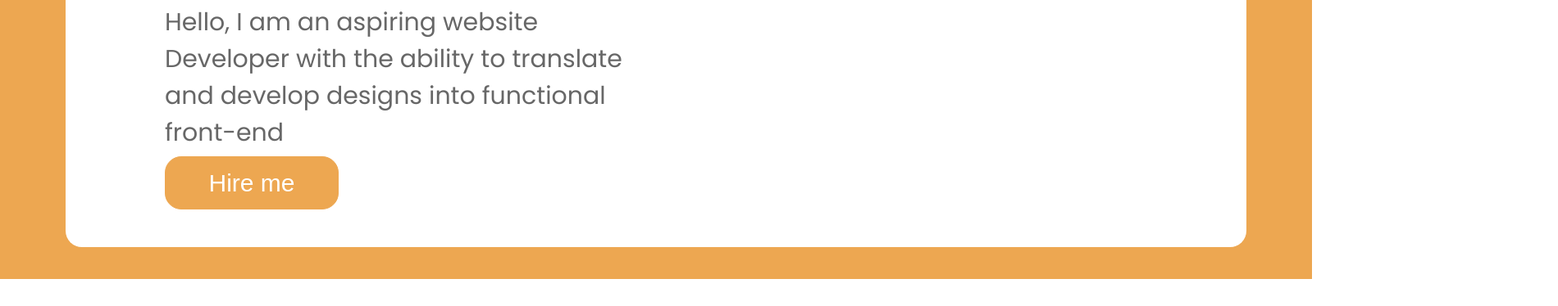
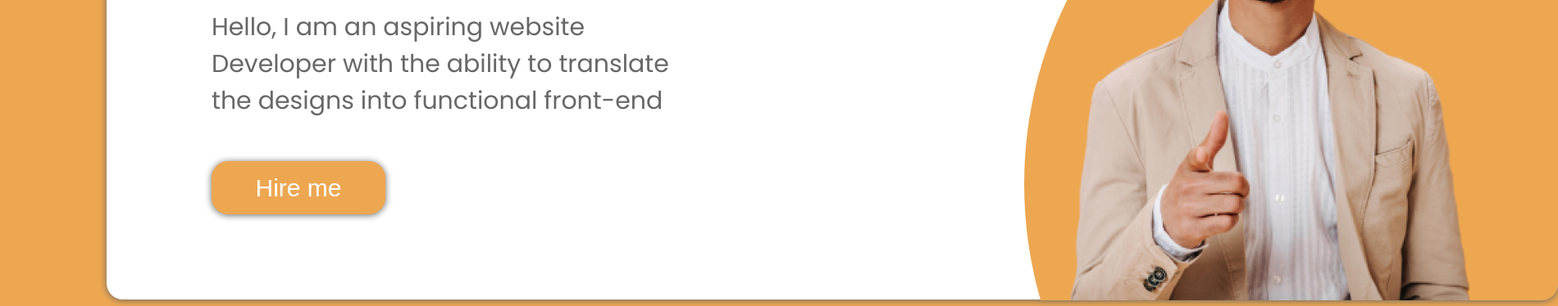
Before and after one commit to Elijah-Rufus/Landingpage, a plain HTML site: page index.html in a window 1280 px wide. Shown: the part 559-933 px from the top of the page at 82% size, 1900 px wide, since content can reach past the window. Before the commit the page ends 900 px from the top, so only its background shows below. Drawn offline with Linux system fonts and the light colour scheme.

Commit message:
my second commit

```diff
--- a/index.css
+++ b/index.css
@@ -3,69 +3,89 @@
 body {
     font-family: "Poppins", sans-serif;
     align-items: center;
+    height: 900px;
+    background-color: #EDA751;
 }
+
 * {
     margin: 0%;
     padding: 0%;
 }
 
-main {
-    width: 1600px;
-    height: 900px;
-    background-color: #EDA751;
-}
 
 .main-div {
-    width: 1440px;
-    height: 822px;
+    width: 1770px;
+    height: 880px;
     position: absolute;
     background-color: #ffffff;
     border-radius: 20px;
-    margin-inline-start: 80px;
-    margin-block-start: 39px;
+    margin-inline-start: 130px;
+    margin-block-start: 45px;
+    filter: drop-shadow(#676767 0rem 0.1rem 4px);
+    overflow: visible;
 }
 
 header {
     display: flex;
     flex-direction: row;
-    gap: 256px;
-    margin-inline-start: 119px;
+    gap: 265px;
+    margin-inline-start: 129px;
     margin-block-start: 30.5px;
 }
 
-.head {
+h3 {
     font-size: 30px;
-    font-weight: medium;
     color: #EDA751;
-    width: 254px;
+    width: 286px;
     height: 45px;
 }
 
 nav {
     display: flex;
-    gap: 40px;
+    gap: 100px;
     margin-block-start: 7.5px;
 }
 
 a {
     text-decoration: none;
     color: black;
-    font-weight: 500px;
+    font-weight: medium;
+    font-size: 20px;
 }
 
 button {
-    width: 122px;
+    width: 112px;
     height: 50px;
     border-radius: 20px;
     background-color: #ffffff;
     border: 1px solid #EDA751;
+    font-size: 20px;
+    font-weight: medium;
 }
 
+.content {
+    display: flex;
+    flex-direction: row;
+    gap: 380px;
+    margin-inline-start: -323px;
+    position: absolute;
+}
 .about {
     width: 611px;
     height: 478px;
     margin-inline-start: -1319px;
     margin-block-start: 234px;
+}
+
+svg {
+    margin-block-start: 170px;
+    border-radius: 20px;
+}
+
+img {
+    position: absolute;
+    margin-block-start: 155px;
+    margin-inline-start: 47px;
 }
 
 h4 {
@@ -82,7 +102,7 @@ h1 {
     margin-top: -20px;
 }
 
-h3 {
+.head {
     font-size: 30px;
     font-weight: medium;
     color: #EDA751;
@@ -107,4 +127,5 @@ p {
     font-size: 30px;
     font-weight: normal;
     color: #ffffff;
+    filter: drop-shadow(#676767 0rem 0.1rem 4px);
 }
--- a/index.html
+++ b/index.html
@@ -10,7 +10,7 @@
       <main>
         <div class="main-div">
           <header>
-            <h1 class="head">Matanmi Elijah</h1>
+            <h3>Matanmi Elijah</h3>
             <nav>
               <a href="">Home</a>
               <a href="">About</a>
@@ -19,21 +19,23 @@
             <button>Resume</button>
           <header>
 
-          <section>
+          <section class="content">
             <div class="about">
               <h4>Hello,</h4>
               <h1>I am Elijah.</h1>
-              <h3>Website Design/Developer</h3>
+              <h3 class="head">Website Design/Developer</h3>
               <p>Hello, I am an aspiring website Developer
-                with the ability to translate and develop designs
+                with the ability to translate the designs
                 into functional front-end
               </p>
               <button class="hire"> Hire me </button>
             </div>
             <div>
-              <img src="" alt="">
-
-            </div>
+              <img src="guy-stylish-hat-beige-jacket-smiles-shows-his-finger-camera-min-removebg-preview.png" alt="">
+              <svg width="651" height="650" viewBox="0 0 651 650" fill="none" xmlns="http://www.w3.org/2000/svg">
+                <path d="M1016 508C1016 788.561 788.561 1016 508 1016C227.439 1016 0 788.561 0 508C0 227.439 227.439 0 508 0C788.561 0 1016 227.439 1016 508Z" fill="#EDA751"/>
+                </svg>
+              </div>
           </section>
 
         </div>
```
Also changed, not shown: index2.html (added, +22 -0 lines), Ellipse 1.svg (added), guy-stylish-hat-beige-jacket-smiles-shows-his-finger-camera-min-removebg-preview.png (added).
